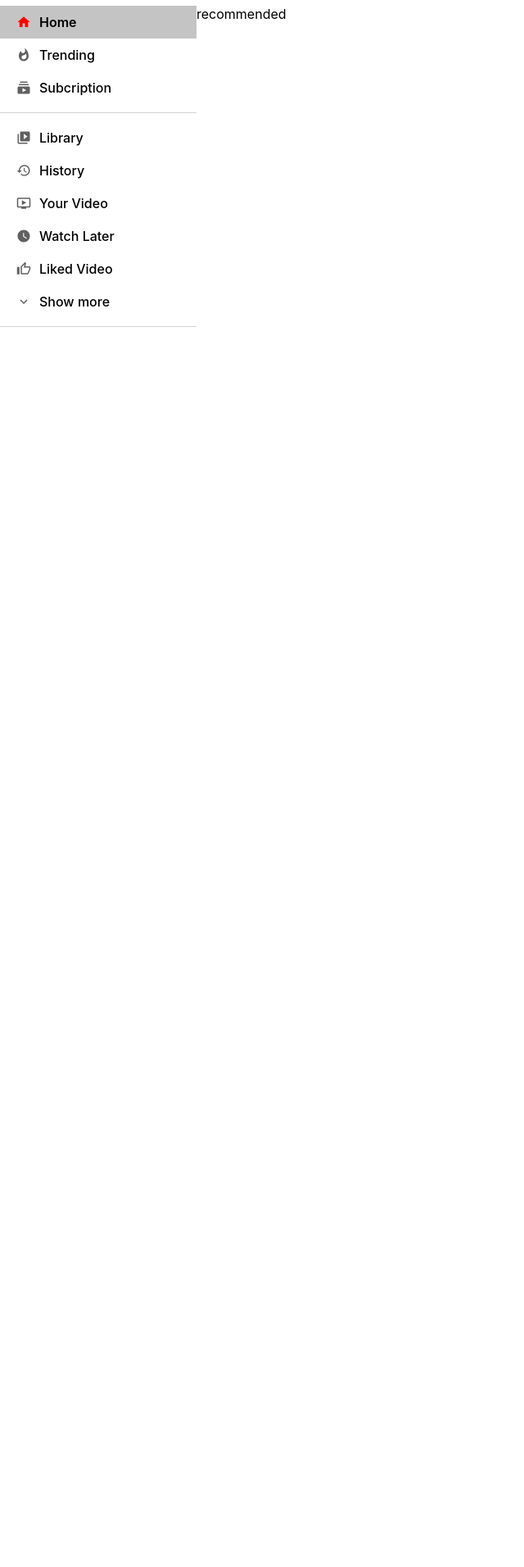
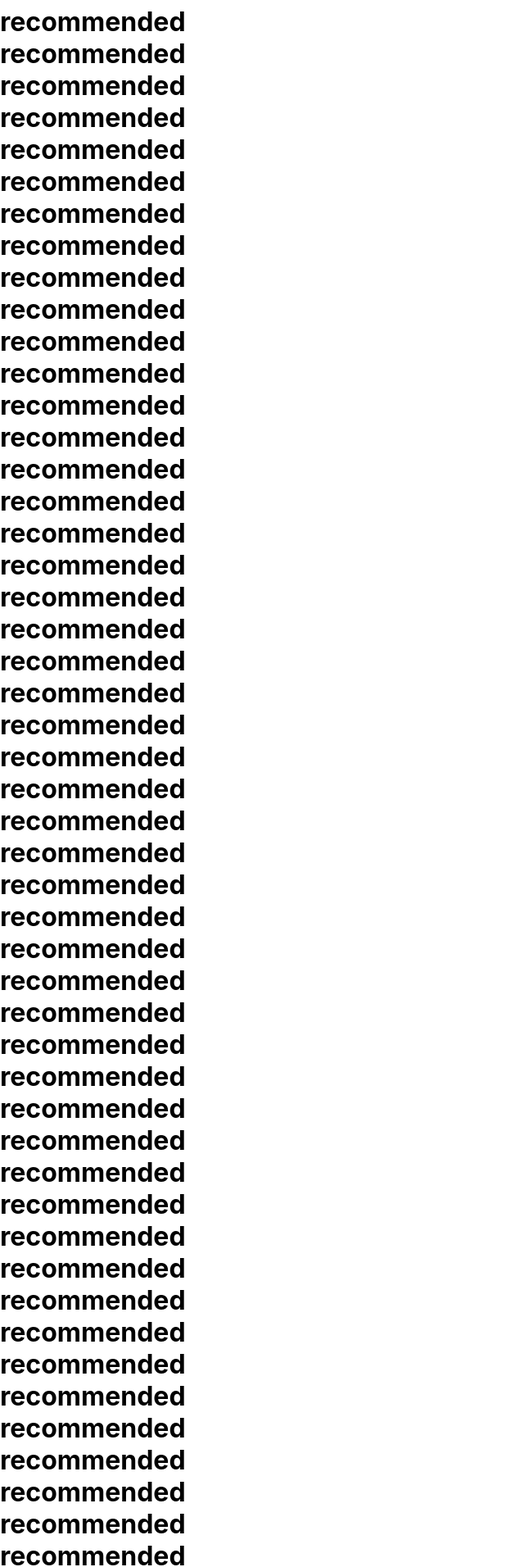
Before and after one commit to Dhruv-Maradiya/YouTube-Clone, a React (Create React App) app: page / in a window 1280 px wide. Shown: the part 51-1963 px from the top of the page at 82% size, without its empty margins (0-640 px from the left). Before the commit the page ends 800 px from the top, so only its background shows below. Built offline with nearby package versions, Linux system fonts and the light colour scheme.

Commit message:
working on mini sidebar

```diff
--- a/src/components/Header.jsx
+++ b/src/components/Header.jsx
@@ -41,10 +41,13 @@ const Header = () => {
         input.style.display = "none";
         input.style.width = "unset";
     }
+    const sidebarSwap = () => {
+        console.log(document.getElementById("sidebar").style)
+    }
     return (
         <div className="header">
             <div className="header__left">
-                <IconButton>
+                <IconButton onClick={sidebarSwap}>
                     <MenuIcon className="header__menuIcon" />
                 </IconButton>
                 <img className="header__logo" src="https://upload.wikimedia.org/wikipedia/commons/thumb/e/e1/Logo_of_YouTube_(2015-2017).svg/1280px-Logo_of_YouTube_(2015-2017).svg.png" alt="logo" />
--- a/src/components/Recommended.jsx
+++ b/src/components/Recommended.jsx
@@ -4,7 +4,62 @@ import "../css/Recommended/Recommended.css";
 const Recommended = () => {
     return (
         <div className="recommended">
-            recommended
+            <h1>recommended</h1>
+            <h1>recommended</h1>
+            <h1>recommended</h1>
+            <h1>recommended</h1>
+            <h1>recommended</h1>
+            <h1>recommended</h1>
+            <h1>recommended</h1>
+            <h1>recommended</h1>
+            <h1>recommended</h1>
+            <h1>recommended</h1>
+            <h1>recommended</h1>
+            <h1>recommended</h1>
+            <h1>recommended</h1>
+            <h1>recommended</h1>
+            <h1>recommended</h1>
+            <h1>recommended</h1>
+            <h1>recommended</h1>
+            <h1>recommended</h1>
+            <h1>recommended</h1>
+            <h1>recommended</h1>
+            <h1>recommended</h1>
+            <h1>recommended</h1>
+            <h1>recommended</h1>
+            <h1>recommended</h1>
+            <h1>recommended</h1>
+            <h1>recommended</h1>
+            <h1>recommended</h1>
+            <h1>recommended</h1>
+            <h1>recommended</h1>
+            <h1>recommended</h1>
+            <h1>recommended</h1>
+            <h1>recommended</h1>
+            <h1>recommended</h1>
+            <h1>recommended</h1>
+            <h1>recommended</h1>
+            <h1>recommended</h1>
+            <h1>recommended</h1>
+            <h1>recommended</h1>
+            <h1>recommended</h1>
+            <h1>recommended</h1>
+            <h1>recommended</h1>
+            <h1>recommended</h1>
+            <h1>recommended</h1>
+            <h1>recommended</h1>
+            <h1>recommended</h1>
+            <h1>recommended</h1>
+            <h1>recommended</h1>
+            <h1>recommended</h1>
+            <h1>recommended</h1>
+            <h1>recommended</h1>
+            <h1>recommended</h1>
+            <h1>recommended</h1>
+            <h1>recommended</h1>
+            <h1>recommended</h1>
+            <h1>recommended</h1>
+            <h1>recommended</h1>
         </div>
     )
 }
--- a/src/components/Sidebar.jsx
+++ b/src/components/Sidebar.jsx
@@ -1,5 +1,5 @@
 import React from 'react'
-import "../css/Sidebar/Sidebar.css";
+import "../css/Sidebar.css";
 import SidebarRow from './SidebarRow';
 import HomeIcon from '@material-ui/icons/Home';
 import SubscriptionsIcon from '@material-ui/icons/Subscriptions';
@@ -13,7 +13,7 @@ import ExpandMoreOutlinedIcon from '@material-ui/icons/ExpandMoreOutlined';
 
 const Sidebar = () => {
     return (
-        <div className="sidebar" >
+        <div className="sidebar" id="sidebar" >
             <SidebarRow selected={true} title="Home" Icon={HomeIcon} />
             <SidebarRow title="Trending" Icon={WhatshotIcon} />
             <SidebarRow title="Subcription" Icon={SubscriptionsIcon} />
--- a/src/css/App.css
+++ b/src/css/App.css
@@ -5,5 +5,7 @@
 }
 .app__page {
   display: flex;
-  flex-direction: row;
 }
+::-webkit-scrollbar {
+  display: none;
+}
--- a/src/css/Recommended/Recommended.css
+++ b/src/css/Recommended/Recommended.css
@@ -1,6 +1,6 @@
 .recommended {
-  -webkit-box-flex: 0.8;
-      -ms-flex: 0.8;
-          flex: 0.8;
+  -webkit-box-flex: 1;
+      -ms-flex: 1;
+          flex: 1;
 }
 /*# sourceMappingURL=Recommended.css.map */
--- a/src/css/Recommended/Recommended.scss
+++ b/src/css/Recommended/Recommended.scss
@@ -1,3 +1,3 @@
 .recommended {
-  flex: 0.8;
+  flex: 1;
 }
--- /dev/null
+++ b/src/css/Sidebar.css
@@ -0,0 +1,27 @@
+.sidebar {
+  -webkit-box-flex: 0.2;
+  -ms-flex: 0.2;
+  flex: 0.2;
+  max-width: 200px;
+  height: 100%;
+  position: sticky;
+  background-color: white;
+  z-index: 99;
+  left: 0;
+  top: 58px;
+}
+
+.sidebar hr {
+  height: 1px;
+  border: 0;
+  background-color: lightgray;
+  margin-top: 10px;
+  margin-bottom: 10px;
+}
+
+@media only screen and (min-width: 1px) and (max-width: 1300px) {
+  .sidebar {
+    display: none;
+  }
+}
+/*# sourceMappingURL=Sidebar.css.map */
--- a/src/css/Sidebar/Sidebar.css
+++ /dev/null
@@ -1,15 +0,0 @@
-.sidebar {
-  -webkit-box-flex: 0.2;
-      -ms-flex: 0.2;
-          flex: 0.2;
-  max-width: 240px;
-}
-
-.sidebar hr {
-  height: 1px;
-  border: 0;
-  background-color: lightgray;
-  margin-top: 10px;
-  margin-bottom: 10px;
-}
-/*# sourceMappingURL=Sidebar.css.map */
--- a/src/css/Sidebar/Sidebar.scss
+++ /dev/null
@@ -1,11 +0,0 @@
-.sidebar {
-  flex: 0.2;
-  max-width: 240px;
-  hr {
-    height: 1px;
-    border: 0;
-    background-color: lightgray;
-    margin-top: 10px;
-    margin-bottom: 10px;
-  }
-}
```
Also changed, not shown: public/index.html (+0 -23 lines), 2 other files (tests, documents, lock files or other folders).
